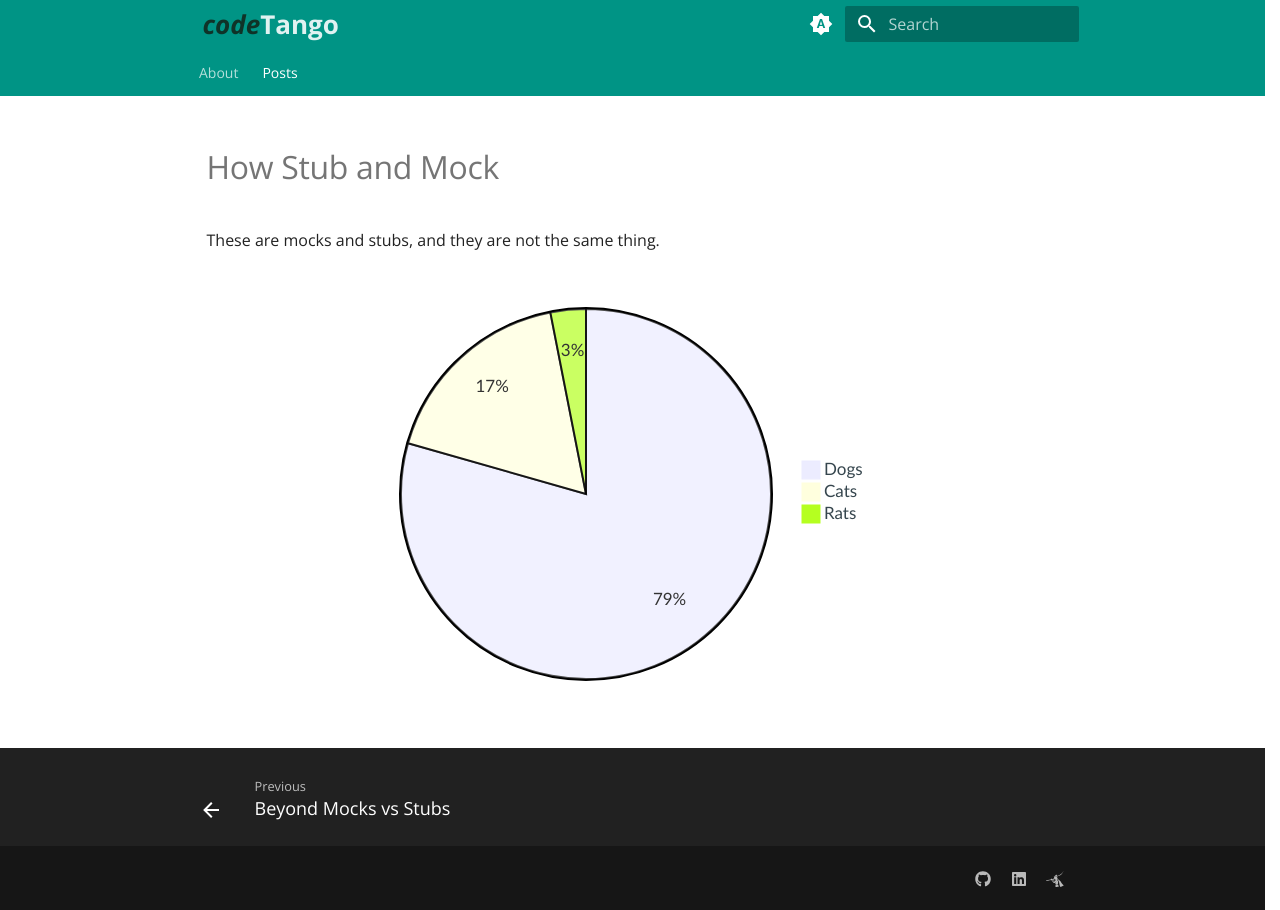
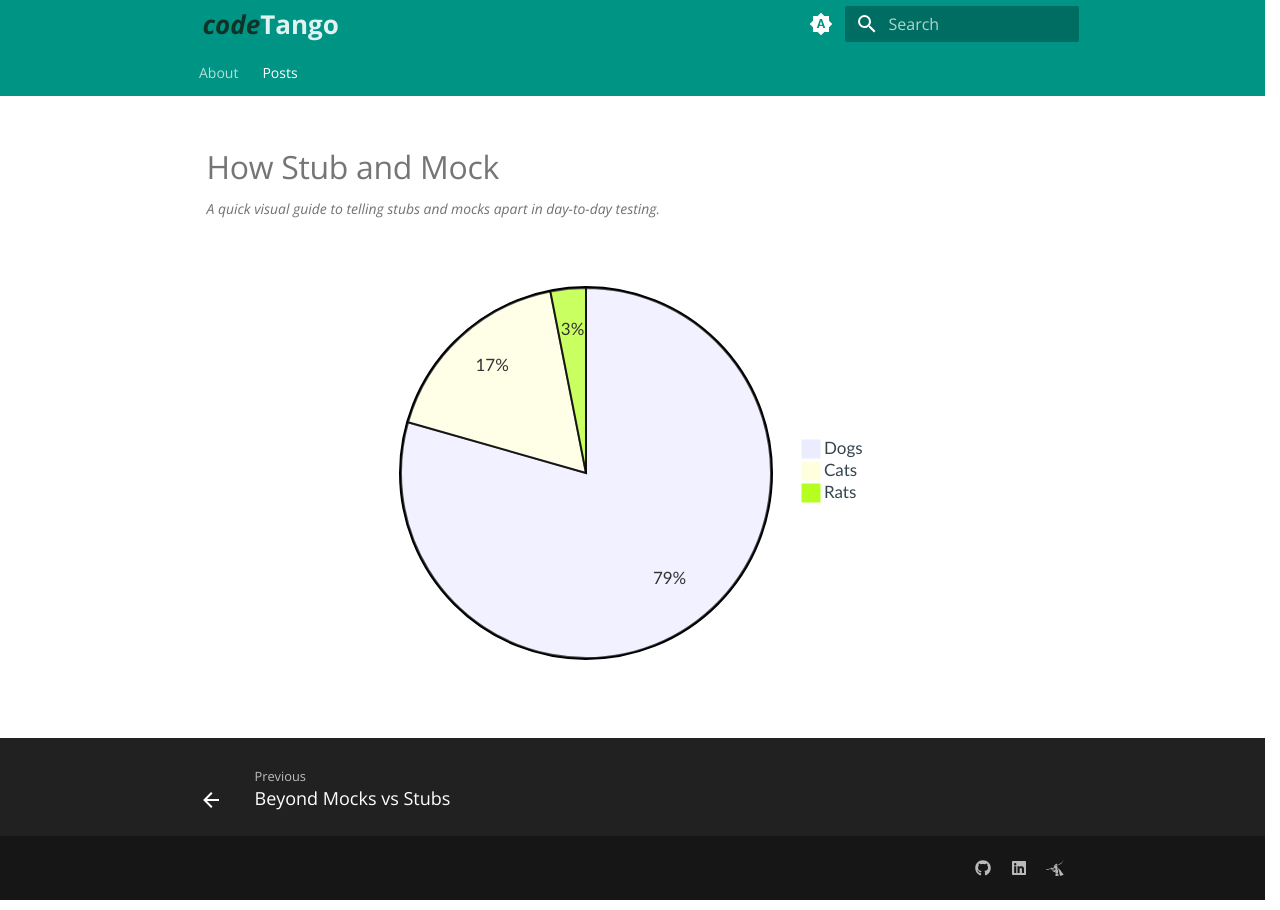
Before and after one commit to SamGrah/codetango, an MkDocs documentation site: the page built from docs/blog/posts/how-stub-and-mock.md, in a window 1280 px wide. Built offline with MkDocs 1.6.1 and Material for MkDocs 9.7.7, drawn with Linux system fonts in a browser that asks for light colours.

Commit message:
tweaks for the drawer

````diff
--- a/docs/blog/posts/how-stub-and-mock.md
+++ b/docs/blog/posts/how-stub-and-mock.md
@@ -1,5 +1,6 @@
 ---
 title: "How Stub and Mock"
+synopsis: "A quick visual guide to telling stubs and mocks apart in day-to-day testing."
 date: 2024-05-27
 author: Sam Graham
 tags: ["mocks", "stubs"]
@@ -9,8 +10,6 @@
   - toc
 ---
 
-These are mocks and stubs, and they are not the same thing.
-
 ```mermaid
 pie
   "Dogs" : 386
--- a/docs/javascripts/extra.js
+++ b/docs/javascripts/extra.js
@@ -12,6 +12,14 @@
 let internalNavigationBound = false;
 let internalNavigationInFlight = false;
 let lastNarrowState = window.matchMedia("(max-width: 59.984375em)").matches;
+let drawerScrollBound = false;
+
+function closeMobileDrawer() {
+  const drawerToggle = document.getElementById("__drawer");
+  if (drawerToggle) {
+    drawerToggle.checked = false;
+  }
+}
 
 // Style the site name: wrap "code" in a span for targeted styling
 function styleSiteName() {
@@ -131,9 +139,7 @@
     if (drawer) {
       drawer.remove();
     }
-    if (drawerToggle) {
-      drawerToggle.checked = false;
-    }
+    closeMobileDrawer();
     return;
   }
 
@@ -338,6 +344,25 @@
   });
 }
 
+function positionPostSynopsis() {
+  const synopsis = document.querySelector("[data-ct-post-synopsis]");
+  if (!synopsis) {
+    return;
+  }
+
+  const article = synopsis.closest("article.md-content__inner");
+  if (!article) {
+    return;
+  }
+
+  const heading = article.querySelector("h1");
+  if (!heading) {
+    return;
+  }
+
+  heading.insertAdjacentElement("afterend", synopsis);
+}
+
 function normalizePathname(pathname) {
   if (!pathname) {
     return "/";
@@ -432,13 +457,11 @@
     syncTabsPlacement();
     syncMobileDrawer();
     styleSiteName();
+    positionPostSynopsis();
     await renderMermaidBlocks(document);
     stabilizeMermaidBlocks();
 
-    const drawerToggle = document.getElementById("__drawer");
-    if (drawerToggle) {
-      drawerToggle.checked = false;
-    }
+    closeMobileDrawer();
 
     if (url.hash) {
       const id = decodeURIComponent(url.hash.slice(1));
@@ -504,9 +527,8 @@
     }
 
     const url = new URL(link.href, window.location.href);
-    const drawerToggle = document.getElementById("__drawer");
-    if (drawerToggle && link.closest(".ct-mobile-drawer")) {
-      drawerToggle.checked = false;
+    if (link.closest(".ct-mobile-drawer")) {
+      closeMobileDrawer();
     }
 
     event.preventDefault();
@@ -516,6 +538,17 @@
   window.addEventListener("popstate", function () {
     navigateInternal(new URL(window.location.href), false);
   });
+
+  if (!drawerScrollBound) {
+    window.addEventListener(
+      "scroll",
+      function () {
+        closeMobileDrawer();
+      },
+      { passive: true }
+    );
+    drawerScrollBound = true;
+  }
 
   internalNavigationBound = true;
 }
@@ -538,6 +571,7 @@
   renderMermaidBlocks(document).then(function () {
     stabilizeMermaidBlocks();
   });
+  positionPostSynopsis();
 
   if (!tabsPlacementInitialized) {
     syncTabsPlacement();
--- a/docs/stylesheets/extra.css
+++ b/docs/stylesheets/extra.css
@@ -213,18 +213,25 @@
     display: none !important;
   }
 
+  .md-header .md-search {
+    position: relative;
+    z-index: 20;
+  }
+
   .ct-mobile-drawer {
-    position: fixed;
-    top: 2.4rem;
+    position: absolute;
+    top: 100%;
     left: 0;
     right: 0;
     background: var(--md-primary-fg-color);
     box-shadow: none;
-    transform: translateY(-0.5rem);
+    transform: translateY(-0.4rem) scaleY(0.985);
     opacity: 0;
     pointer-events: none;
-    transition: transform 140ms ease, opacity 140ms ease;
+    transition: transform 180ms cubic-bezier(0.22, 1, 0.36, 1), opacity 160ms ease;
     z-index: 16;
+    transform-origin: top center;
+    will-change: transform, opacity;
   }
 
   .ct-mobile-drawer__link {
@@ -242,9 +249,15 @@
   }
 
   #__drawer:checked ~ .md-header .ct-mobile-drawer {
-    transform: translateY(0);
+    transform: translateY(0) scaleY(1);
     opacity: 1;
     pointer-events: auto;
+  }
+
+  #__search:checked ~ .md-header .ct-mobile-drawer {
+    opacity: 0;
+    pointer-events: none;
+    z-index: 0;
   }
 }
 
@@ -264,6 +277,17 @@
 
 .site-name-link:hover {
   text-decoration: none !important;
+}
+
+.ct-post-synopsis {
+  color: rgba(0, 0, 0, 0.56);
+}
+
+.ct-post-synopsis--page {
+  margin-top: -1.5rem;
+  margin-bottom: 1.4rem;
+  font-size: 0.87em;
+  font-style: italic;
 }
 
 pre.mermaid.mermaid-pending {
--- a/mkdocs.yml
+++ b/mkdocs.yml
@@ -11,6 +11,7 @@
 
 theme:
   name: material
+  custom_dir: overrides
   font:
     text: Open Sans
   features:
--- /dev/null
+++ b/overrides/blog-post.html
@@ -0,0 +1,119 @@
+{% extends "main.html" %}
+{% import "partials/nav-item.html" as item with context %}
+{% block container %}
+  <div class="md-content md-content--post" data-md-component="content">
+    <div class="md-sidebar md-sidebar--post" data-md-component="sidebar" data-md-type="navigation">
+      <div class="md-sidebar__scrollwrap">
+        <div class="md-sidebar__inner md-post">
+          <nav class="md-nav md-nav--primary">
+            <div class="md-post__back">
+              <div class="md-nav__title md-nav__container">
+                <a href="{{ page.parent.url | url }}" class="md-nav__link">
+                  {% include ".icons/material/arrow-left.svg" %}
+                  <span class="md-ellipsis">
+                    {{ lang.t("blog.index") }}
+                  </span>
+                </a>
+              </div>
+            </div>
+            {% if page.authors %}
+              <div class="md-post__authors md-typeset">
+                {% for author in page.authors %}
+                  <div class="md-profile md-post__profile">
+                    <span class="md-author md-author--long">
+                      <img src="{{ author.avatar }}" alt="{{ author.name }}">
+                    </span>
+                    <span class="md-profile__description">
+                      <strong>
+                        {% if author.url %}
+                          <a href="{{ author.url }}">{{ author.name }}</a>
+                        {% else %}
+                          {{ author.name }}
+                        {% endif %}
+                      </strong>
+                      <br>
+                      {{ author.description }}
+                    </span>
+                  </div>
+                {% endfor %}
+              </div>
+            {% endif %}
+            <ul class="md-post__meta md-nav__list">
+              <li class="md-nav__item md-nav__item--section">
+                <div class="md-post__title">
+                  <span class="md-ellipsis">
+                    {{ lang.t("blog.meta") }}
+                  </span>
+                </div>
+                <nav class="md-nav">
+                  <ul class="md-nav__list">
+                    <li class="md-nav__item">
+                      <div class="md-nav__link">
+                        {% include ".icons/material/calendar.svg" %}
+                        <time datetime="{{ page.config.date.created }}" class="md-ellipsis">
+                          {{- page.config.date.created | date -}}
+                        </time>
+                      </div>
+                    </li>
+                    {% if page.config.date.updated %}
+                      <li class="md-nav__item">
+                        <div class="md-nav__link">
+                          {% include ".icons/material/calendar-clock.svg" %}
+                          <time datetime="{{ page.config.date.updated }}" class="md-ellipsis">
+                            {{- page.config.date.updated | date -}}
+                          </time>
+                        </div>
+                      </li>
+                    {% endif %}
+                    {% if page.categories %}
+                      <li class="md-nav__item">
+                        <div class="md-nav__link">
+                          {% include ".icons/material/bookshelf.svg" %}
+                          <span class="md-ellipsis">
+                            {{ lang.t("blog.categories.in") }}
+                            {% for category in page.categories %}
+                              <a href="{{ category.url | url }}">
+                                {{- category.title -}}
+                              </a>
+                              {%- if loop.revindex > 1 %}, {% endif -%}
+                            {% endfor -%}
+                          </span>
+                        </div>
+                      </li>
+                    {% endif %}
+                    {% if page.config.readtime %}
+                      {% set time = page.config.readtime %}
+                      <li class="md-nav__item">
+                        <div class="md-nav__link">
+                          {% include ".icons/material/clock-outline.svg" %}
+                          <span class="md-ellipsis">
+                            {% if time == 1 %}
+                              {{ lang.t("readtime.one") }}
+                            {% else %}
+                              {{ lang.t("readtime.other") | replace("#", time) }}
+                            {% endif %}
+                          </span>
+                        </div>
+                      </li>
+                    {% endif %}
+                  </ul>
+                </nav>
+              </li>
+            </ul>
+          </nav>
+          {% if "toc.integrate" in features %}
+            {% include "partials/toc.html" %}
+          {% endif %}
+        </div>
+      </div>
+    </div>
+    <article class="md-content__inner md-typeset">
+      {% if page.meta and page.meta.synopsis %}
+        <p class="ct-post-synopsis ct-post-synopsis--page" data-ct-post-synopsis>{{ page.meta.synopsis }}</p>
+      {% endif %}
+      {% block content %}
+        {% include "partials/content.html" %}
+      {% endblock %}
+    </article>
+  </div>
+{% endblock %}
--- /dev/null
+++ b/overrides/partials/post.html
@@ -0,0 +1,64 @@
+{#-
+  Override excerpt rendering to use post.meta.synopsis instead of body content
+-#}
+<article class="md-post md-post--excerpt">
+  <header class="md-post__header">
+    {% if post.authors %}
+      <nav class="md-post__authors md-typeset">
+        {% for author in post.authors %}
+          <span class="md-author">
+            <img src="{{ author.avatar }}" alt="{{ author.name }}">
+          </span>
+        {% endfor %}
+      </nav>
+    {% endif %}
+    <div class="md-post__meta md-meta">
+      <ul class="md-meta__list">
+        <li class="md-meta__item">
+          <time datetime="{{ post.config.date.created }}">
+            {{- post.config.date.created | date -}}
+          </time>
+        </li>
+        {% if post.categories %}
+          <li class="md-meta__item">
+            {{ lang.t("blog.categories.in") }}
+            {% for category in post.categories %}
+              <a href="{{ category.url | url }}" class="md-meta__link">
+                {{- category.title -}}
+              </a>
+              {%- if loop.revindex > 1 %}, {% endif -%}
+            {% endfor -%}
+          </li>
+        {% endif %}
+        {% if post.config.readtime %}
+          {% set time = post.config.readtime %}
+          <li class="md-meta__item">
+            {% if time == 1 %}
+              {{ lang.t("readtime.one") }}
+            {% else %}
+              {{ lang.t("readtime.other") | replace("#", time) }}
+            {% endif %}
+          </li>
+        {% endif %}
+      </ul>
+      {% if post.config.draft %}
+        <span class="md-draft">
+          {{ lang.t("blog.draft") }}
+        </span>
+      {% endif %}
+    </div>
+  </header>
+  <div class="md-post__content md-typeset">
+    <h2 class="md-post__title">
+      <a href="{{ post.url | url }}">{{ post.title }}</a>
+    </h2>
+    {% if post.meta and post.meta.synopsis %}
+      <p class="ct-post-synopsis">{{ post.meta.synopsis }}</p>
+    {% endif %}
+    <nav class="md-post__action">
+      <a href="{{ post.url | url }}">
+        {{ lang.t("blog.continue") }}
+      </a>
+    </nav>
+  </div>
+</article>
````
Also changed, not shown: docs/blog/posts/beyond-mocks-vs-stubs.md (+1 -2 lines).
